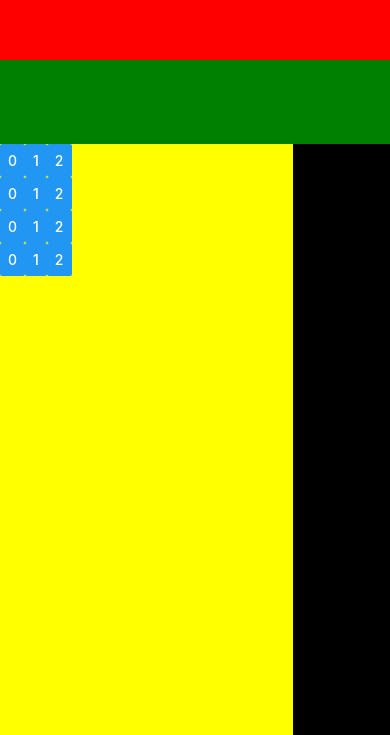
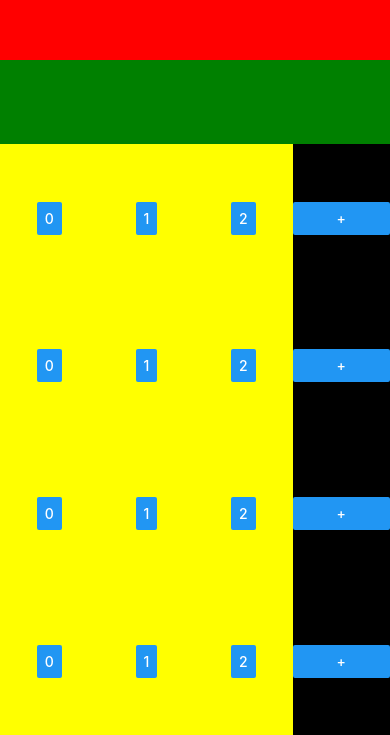
Before and after one commit to MiguelGarcia95/react-native-calculator, a React Native app: screen / in a window 390 px wide. Shown: the part 109-844 px from the top of the page. Built offline with nearby package versions, Linux system fonts and the light colour scheme.

Commit message:
set up calculator tempalte and theme

```diff
--- a/App.js
+++ b/App.js
@@ -35,7 +35,12 @@
               <Button title='2' />
             </View>
           </View>
-          <View style={styles.operations}></View>
+          <View style={styles.operations}>
+            <Button title='+' />
+            <Button title='+' />
+            <Button title='+' />
+            <Button title='+' />
+          </View>
         </View>
       </View>
     );
@@ -47,7 +52,10 @@
     flex: 1,
   },
   row: {
-    flexDirection: 'row'
+    flex: 1,
+    flexDirection: 'row',
+    justifyContent: 'space-around',
+    alignItems: 'center'
   },
   result: {
     flex: 2,
@@ -67,6 +75,7 @@
   },
   operations: {
     flex: 1,
-    backgroundColor: 'black'
+    justifyContent: 'space-around',
+    backgroundColor: 'black',
   }
 });
```
